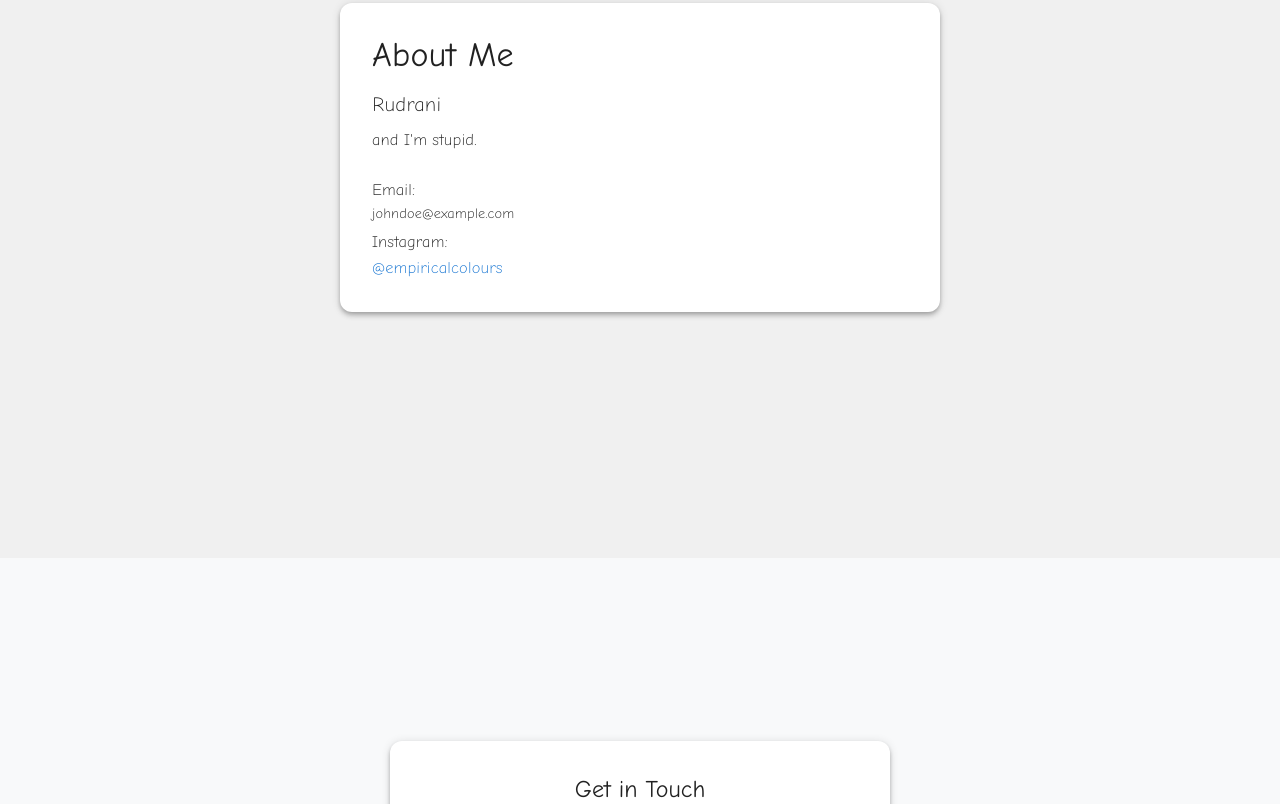
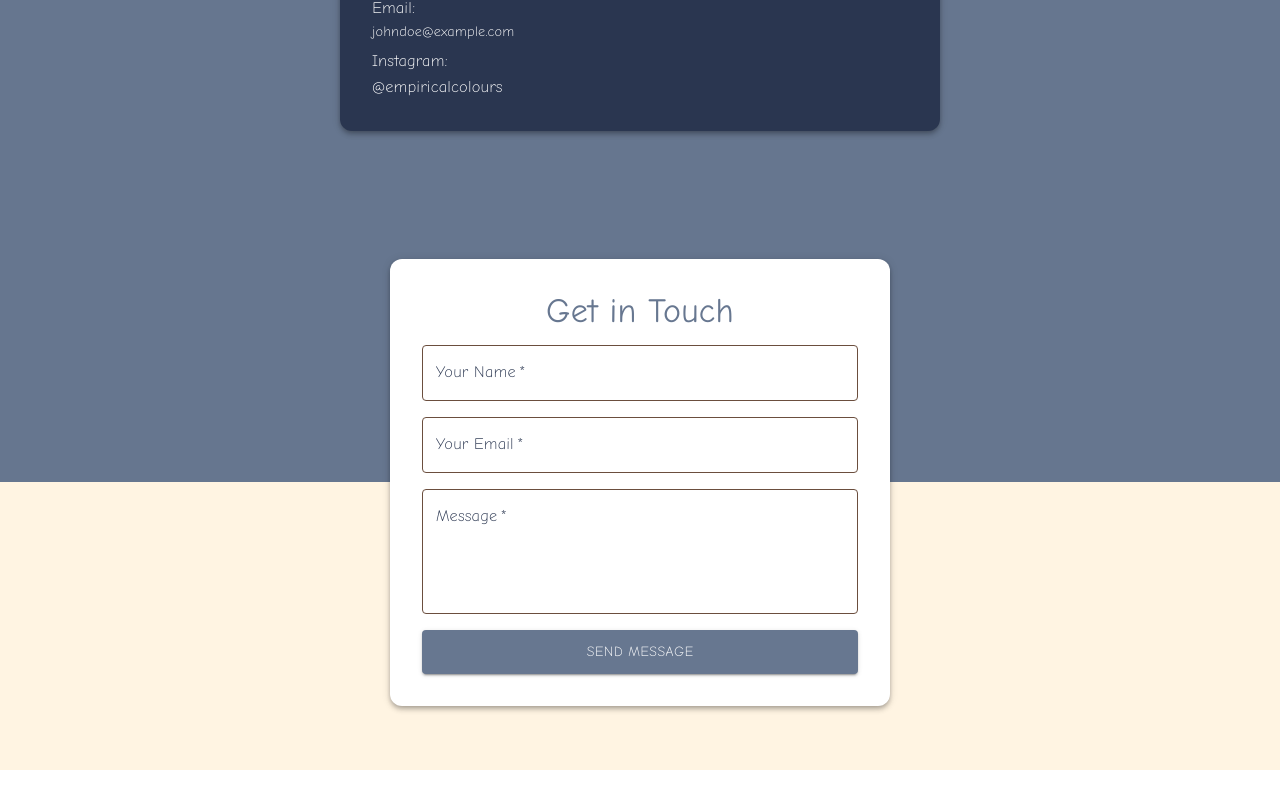
Before and after one commit to empiricalcolours/portfolio-website, a React (Vite) app in the folder empirical-colours/: page / in a window 1280 px wide. Shown: the part 1696-2500 px from the top of the page. Built offline with nearby package versions, Linux system fonts and the light colour scheme; a web font is replaced by a local one.

Commit message:
added mouse trail and colour schema updates

```diff
--- a/empirical-colours/src/components/AboutMe.tsx
+++ b/empirical-colours/src/components/AboutMe.tsx
@@ -9,12 +9,12 @@ const AboutMe: React.FC = () => {
     <Box
       id="about-me"
       sx={{
-        minHeight: '100vh',
         display: 'flex',
         alignItems: 'center',
         justifyContent: 'center',
-        backgroundColor: '#f0f0f0',
+        backgroundColor: '#66768F',
         p: 2,
+        py: 8,
       }}
     >
       <Paper
@@ -24,30 +24,30 @@ const AboutMe: React.FC = () => {
           maxWidth: 600,
           width: '100%',
           borderRadius: 3,
-          backgroundColor: 'white',
+          backgroundColor: '#2A3650',
         }}
       >
-        <Typography variant="h4" gutterBottom sx={{ fontWeight: 400, fontFamily: 'Comic Neue, cursive' }}>
+        <Typography variant="h4" gutterBottom sx={{ fontWeight: 400, fontFamily: 'Comic Neue, cursive', color: 'white' }}>
           About Me
         </Typography>
 
-        <Typography variant="h6" gutterBottom sx={{ fontFamily: 'Comic Neue, cursive', fontWeight: 300 }}>
+        <Typography variant="h6" gutterBottom sx={{ fontFamily: 'Comic Neue, cursive', fontWeight: 300, color: 'white' }}>
           {name}
         </Typography>
 
-        <Typography variant="body1" gutterBottom sx={{ fontFamily: 'Comic Neue, cursive', fontWeight: 300 }}>
+        <Typography variant="body1" gutterBottom sx={{ fontFamily: 'Comic Neue, cursive', fontWeight: 300, color: 'white' }}>
           {description}
         </Typography>
 
         <Box sx={{ mt: 3 }}>
-          <Typography variant="subtitle1" sx={{ fontWeight: 300, fontFamily: 'Comic Neue, cursive' }}>
+          <Typography variant="subtitle1" sx={{ fontWeight: 300, fontFamily: 'Comic Neue, cursive', color: 'white' }}>
             Email:
           </Typography>
-          <Typography variant="body2" gutterBottom sx={{ fontFamily: 'Comic Neue, cursive', fontWeight: 300 }}>
+          <Typography variant="body2" gutterBottom sx={{ fontFamily: 'Comic Neue, cursive', fontWeight: 300, color: 'white' }}>
             {email}
           </Typography>
 
-          <Typography variant="subtitle1" sx={{ fontWeight: 300, fontFamily: 'Comic Neue, cursive' }}>
+          <Typography variant="subtitle1" sx={{ fontWeight: 300, fontFamily: 'Comic Neue, cursive', color: 'white' }}>
             Instagram:
           </Typography>
           <Link
@@ -55,7 +55,7 @@ const AboutMe: React.FC = () => {
             target="_blank"
             rel="noopener"
             underline="hover"
-            sx={{ fontFamily: 'Comic Neue, cursive', fontWeight: 300 }}
+            sx={{ fontFamily: 'Comic Neue, cursive', fontWeight: 300, color: 'white' }}
           >
             {instagramHandle}
           </Link>
--- a/empirical-colours/src/components/Contact.tsx
+++ b/empirical-colours/src/components/Contact.tsx
@@ -41,12 +41,12 @@ const ContactForm: React.FC = () => {
   return (
     <Box
       sx={{
-        minHeight: '100vh',
         display: 'flex',
         alignItems: 'center',
         justifyContent: 'center',
-        backgroundColor: '#f8f9fa',
+        background: 'linear-gradient(to bottom, #66768F 50%, #FFF4E2 50%)',
         p: 2,
+        py: 8,
       }}
     >
       <Paper
@@ -60,10 +60,10 @@ const ContactForm: React.FC = () => {
         }}
       >
         <Typography
-          variant="h5"
+          variant="h4"
           align="center"
           gutterBottom
-          sx={{ fontWeight: 400, fontFamily: 'Comic Neue, cursive' }}
+          sx={{ fontWeight: 400, fontFamily: 'Comic Neue, cursive', color: '#677790' }}
         >
           Get in Touch
         </Typography>
@@ -76,7 +76,20 @@ const ContactForm: React.FC = () => {
             required
             sx={{ mb: 2 }}
             InputLabelProps={{
-              style: { fontFamily: 'Comic Neue, cursive', fontWeight: 300 },
+              style: { fontFamily: 'Comic Neue, cursive', fontWeight: 300, color: '#2A3650' },
+            }}
+            InputProps={{
+              sx: {
+                '& fieldset': {
+                  borderColor: '#6B4E3E',
+                },
+                '&:hover fieldset': {
+                  borderColor: '#6B4E3E', // Keep the same color on hover
+                },
+                '&.Mui-focused fieldset': {
+                  borderColor: '#6B4E3E', // Keep the same color when focused
+                },
+              },
             }}
           />
           <TextField
@@ -87,7 +100,20 @@ const ContactForm: React.FC = () => {
             required
             sx={{ mb: 2 }}
             InputLabelProps={{
-              style: { fontFamily: 'Comic Neue, cursive', fontWeight: 300 },
+              style: { fontFamily: 'Comic Neue, cursive', fontWeight: 300, color: '#2A3650' },
+            }}
+            InputProps={{
+              sx: {
+                '& fieldset': {
+                  borderColor: '#6B4E3E',
+                },
+                '&:hover fieldset': {
+                  borderColor: '#6B4E3E', // Keep the same color on hover
+                },
+                '&.Mui-focused fieldset': {
+                  borderColor: '#6B4E3E', // Keep the same color when focused
+                },
+              },
             }}
           />
           <TextField
@@ -99,14 +125,27 @@ const ContactForm: React.FC = () => {
             required
             sx={{ mb: 2 }}
             InputLabelProps={{
-              style: { fontFamily: 'Comic Neue, cursive', fontWeight: 300 },
+              style: { fontFamily: 'Comic Neue, cursive', fontWeight: 300, color: '#2A3650' },
+            }}
+            InputProps={{
+              sx: {
+                '& fieldset': {
+                  borderColor: '#6B4E3E',
+                },
+                '&:hover fieldset': {
+                  borderColor: '#6B4E3E', // Keep the same color on hover
+                },
+                '&.Mui-focused fieldset': {
+                  borderColor: '#6B4E3E', // Keep the same color when focused
+                },
+              },
             }}
           />
           <Button
             type="submit"
             variant="contained"
             fullWidth
-            sx={{ py: 1.2, fontWeight: 300, fontFamily: 'Comic Neue, cursive' }}
+            sx={{ py: 1.2, fontWeight: 300, fontFamily: 'Comic Neue, cursive', backgroundColor: '#677790', color: 'white' }}
           >
             Send Message
           </Button>
--- a/empirical-colours/src/components/MainPage.tsx
+++ b/empirical-colours/src/components/MainPage.tsx
@@ -6,6 +6,7 @@ import Announcements from './Annoucements';
 import ArtShowcase from './ArtShowcase';
 import Contact from './Contact';
 import AboutMe from './AboutMe';
+import PaintCanvas from './PaintCanvas';
 import '../App.css';
 import { CssBaseline, Box } from '@mui/material';
 
@@ -15,18 +16,20 @@ const MainPage: React.FC = () => {
       <CssBaseline />
       <Navbar />
       <Box component="main" id="home" sx={{ flexGrow: 1 }}>
-      <Slideshow />
+        <Slideshow />
       </Box>
       <Announcements />
       <Box id="art">
-      <ArtShowcase />
+        <ArtShowcase />
       </Box>
       <AboutMe />
       <Box id="contact">
-      <Contact />
+        <Contact />
       </Box>
       <Footer />
 
+      {/* Paint layer on top of everything */}
+      <PaintCanvas />
     </>
   );
 };
--- /dev/null
+++ b/empirical-colours/src/components/PaintCanvas.tsx
@@ -0,0 +1,50 @@
+import React, { useState, useEffect } from 'react';
+
+interface TrailPoint {
+  x: number;
+  y: number;
+  color: string;
+}
+
+const getRandomColor = () =>
+  `hsl(${Math.floor(Math.random() * 360)}, 100%, 50%)`;
+
+const PaintCanvas: React.FC = () => {
+  const [trail, setTrail] = useState<TrailPoint[]>([]);
+
+  useEffect(() => {
+    const handleMouseMove = (e: MouseEvent) => {
+      setTrail(prev => [
+        ...prev,
+        { x: e.clientX, y: e.clientY, color: getRandomColor() },
+      ].slice(-20)); // keep only last 20 points
+    };
+
+    window.addEventListener('mousemove', handleMouseMove);
+    return () => window.removeEventListener('mousemove', handleMouseMove);
+  }, []);
+
+  return (
+    <div style={{ position: 'fixed', top: 0, left: 0, width: '100%', height: '100%', pointerEvents: 'none' }}>
+      {trail.map((point, idx) => (
+        <div
+          key={idx}
+          style={{
+            position: 'absolute',
+            left: point.x - 5,
+            top: point.y - 5,
+            width: 10,
+            height: 10,
+            borderRadius: '50%',
+            backgroundColor: point.color,
+            opacity: 1 - idx / 20,
+            transition: 'opacity 0.2s, transform 0.2s',
+            transform: `translate(-50%, -50%)`,
+          }}
+        />
+      ))}
+    </div>
+  );
+};
+
+export default PaintCanvas;
```
